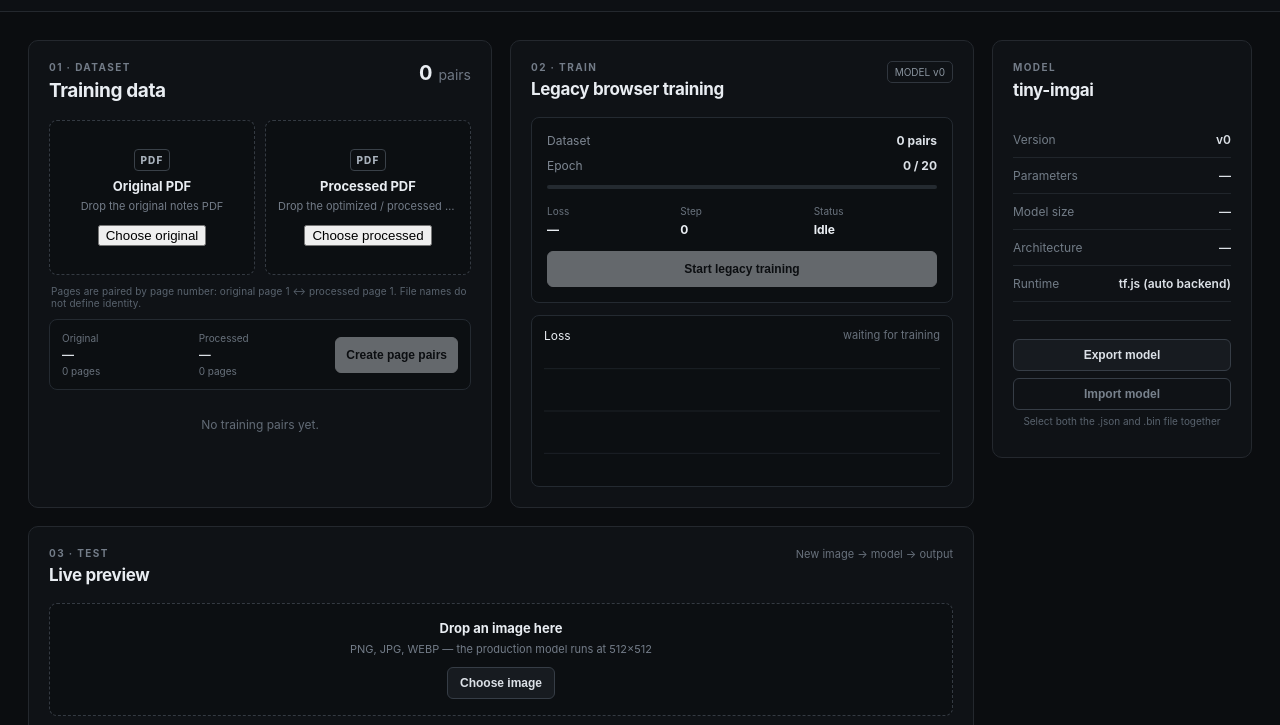
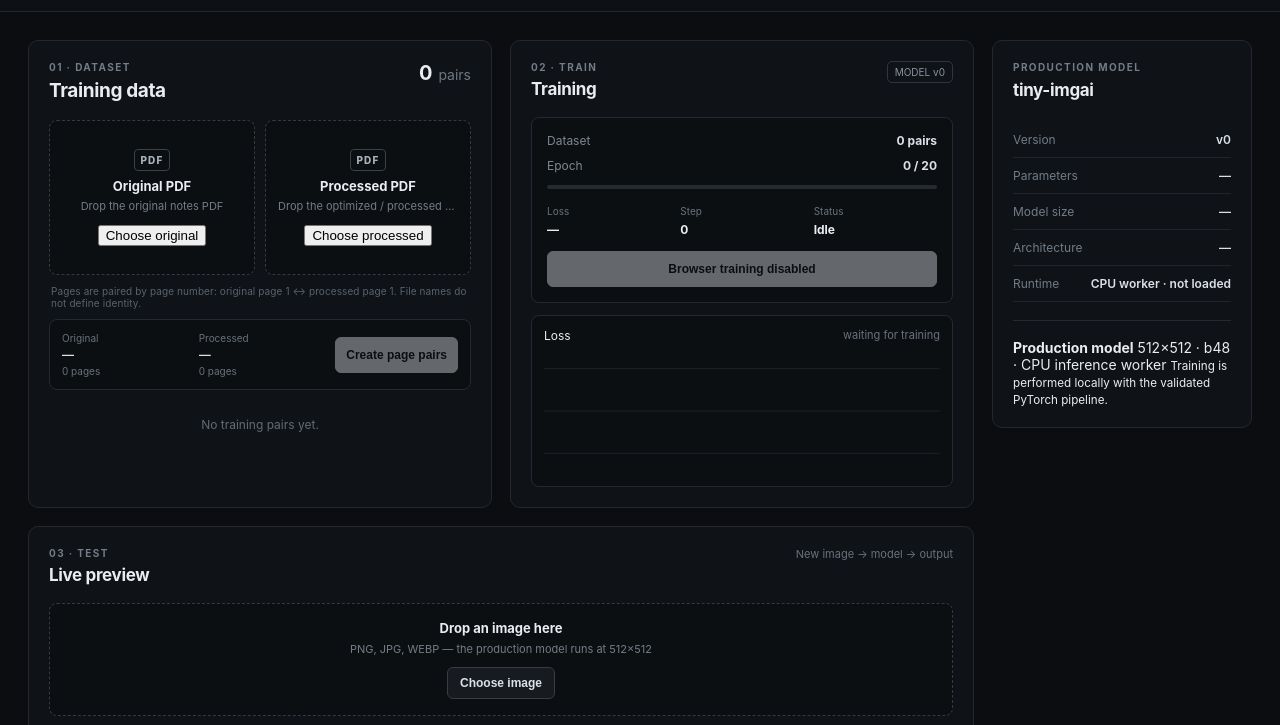
Before and after one commit to juyel-dev/tiny-imgai, a plain HTML site: page web/index.html in a window 1280 px wide. Shown: the part 52-777 px from the top of the page. Drawn offline with Linux system fonts and the light colour scheme; a script that the page names is missing.

Commit message:
Remove browser TensorFlow runtime and label production inference

```diff
--- a/web/index.html
+++ b/web/index.html
@@ -6,7 +6,6 @@
   <meta name="theme-color" content="#0b0d10">
   <title>tiny-imgai — Training Lab</title>
   <link rel="stylesheet" href="/web/style.css">
-  <script src="https://cdn.jsdelivr.net/npm/@tensorflow/tfjs@4.20.0/dist/tf.min.js"></script>
 </head>
 <body>
   <header class="topbar">
@@ -51,7 +50,7 @@
 
     <section class="workspace training">
       <div class="section-head">
-        <div><div class="eyebrow">02 · TRAIN</div><h2>Legacy browser training</h2></div>
+        <div><div class="eyebrow">02 · TRAIN</div><h2>Training</h2></div>
         <div class="model-badge" id="modelBadge">MODEL v0</div>
       </div>
 
@@ -60,7 +59,7 @@
         <div class="train-row"><span>Epoch</span><b id="epoch">0 / 20</b></div>
         <div class="progress"><span id="progress"></span></div>
         <div class="train-stats"><div><small>Loss</small><strong id="loss">—</strong></div><div><small>Step</small><strong id="step">0</strong></div><div><small>Status</small><strong id="trainStatus">Idle</strong></div></div>
-        <button class="primary" id="trainBtn" disabled>Start legacy training</button>
+        <button class="primary" id="trainBtn" disabled>Browser training disabled</button>
       </div>
 
       <div class="loss-card">
@@ -99,18 +98,19 @@
     </section>
 
     <aside class="model-panel">
-      <div class="eyebrow">MODEL</div>
+      <div class="eyebrow">PRODUCTION MODEL</div>
       <h2>tiny-imgai</h2>
       <div class="model-info"><span>Version</span><b id="version">v0</b></div>
       <div class="model-info"><span>Parameters</span><b id="modelParams">—</b></div>
       <div class="model-info"><span>Model size</span><b id="modelSize">—</b></div>
       <div class="model-info"><span>Architecture</span><b id="modelArch">—</b></div>
-      <div class="model-info"><span>Runtime</span><b id="modelRuntime">tf.js (auto backend)</b></div>
+      <div class="model-info"><span>Runtime</span><b id="modelRuntime">CPU worker · not loaded</b></div>
       <hr>
-      <button class="secondary" id="exportBtn">Export model</button>
-      <button class="ghost" id="importBtn">Import model</button>
-      <small class="import-hint">Select both the .json and .bin file together</small>
-      <input id="importInput" type="file" accept="application/json,.json,.bin" multiple hidden>
+      <div class="production-note">
+        <strong>Production model</strong>
+        <span>512×512 · b48 · CPU inference worker</span>
+        <small>Training is performed locally with the validated PyTorch pipeline.</small>
+      </div>
     </aside>
   </main>
 
```
